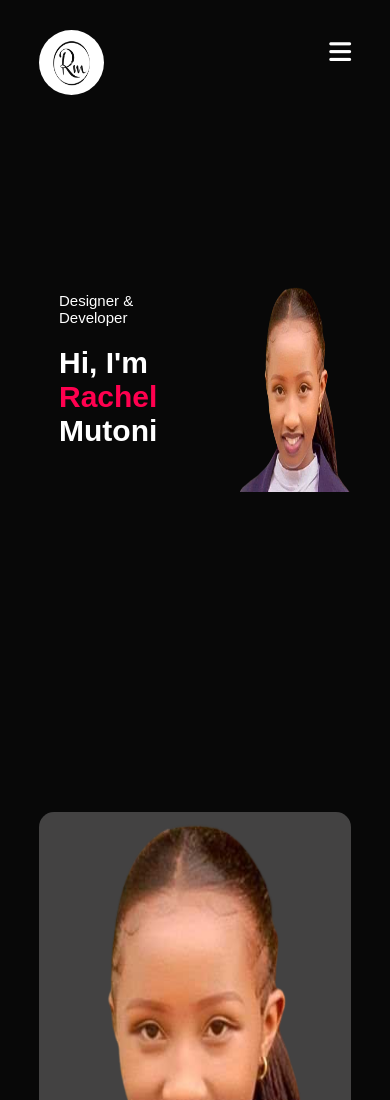
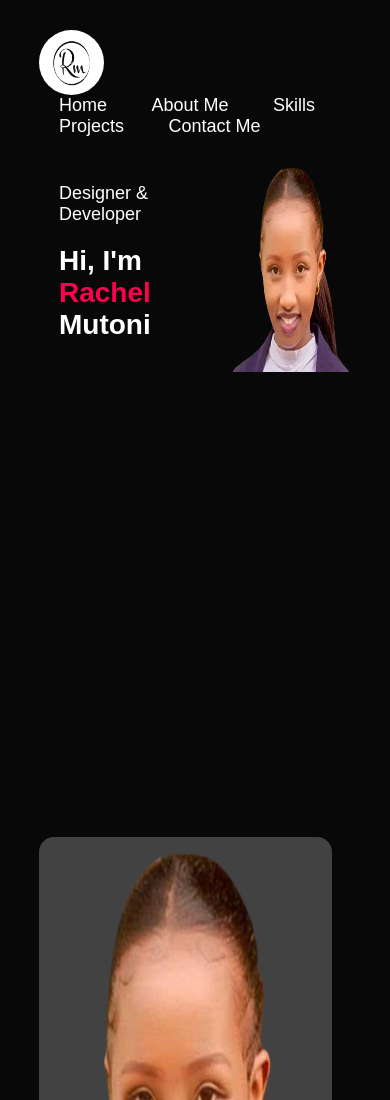
Before and after one commit to mutonirachel/My-Btfl-Portfolio, a plain HTML site: page Pages/home.html in a window 390 px wide. Shown: the top 1100 px of the page. Drawn offline with Linux system fonts and the light colour scheme.

Commit message:
portfolio

```diff
--- a/Styles/style.css
+++ b/Styles/style.css
@@ -296,11 +296,11 @@ nav .fa-solid{
     margin-top: -40px;
     display: block;
 }
-@media only screen and (max-width: 600px){
+/* @media only screen and (max-width: 600px){
     #header{
         height: 82vh;
         /* background-image: url(/Images/myImage.png); */
-    }
+    /* }
     .header-photo img{
         width: 100%;
         height: 25vh;
@@ -370,4 +370,21 @@ nav .fa-solid{
     }.social-media-icons a{
         font-size: 20px;
     }
+} */
+@media screen and (max-width: 600px){
+    .header-text p{
+        font-size: 18px;
+    }
+    .header-text h1{
+        font-size: 28px;
+    }
+    .photo img{
+        height: 25vh;
+        width: 100%;
+    }
+    .about-col-1 img{
+        height: 60vh;
+        width: 75vw;
+        /* margin-left: 80px; */
+    }
 }
```
Also changed, not shown: Pages/home.html (+3 -0 lines).
